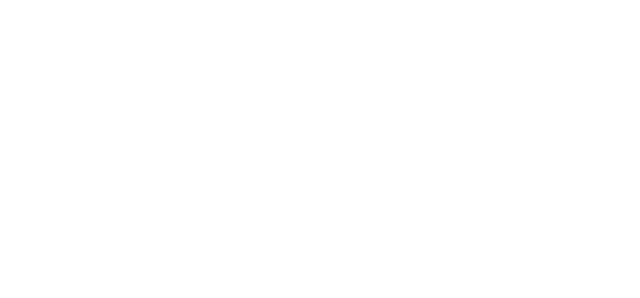
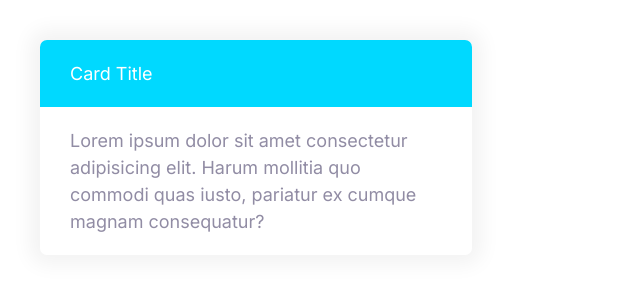
Before and after one commit to faiyazptel/faiyaz, a plain HTML site: page index.html in a window 1280 px wide. Shown: the whole page, without its empty margins (0-640 px from the left). Drawn offline with Linux system fonts and the light colour scheme.

Commit message:
Build card components.

```diff
--- a/css/style.css
+++ b/css/style.css
@@ -248,12 +248,6 @@ a {
   color: #cdcbd7;
 }
 
-@media screen and (min-width: 1024px) {
-  .input {
-    font-size: 1.5rem;
-  }
-}
-
 .input-group {
   border: 1px solid var(--color-border);
   border-radius: var(--border-radius);
@@ -269,3 +263,32 @@ a {
 .input-group .btn {
   margin: 4px;
 }
+
+@media screen and (min-width: 1024px) {
+  .input {
+    font-size: 1.5rem;
+  }
+}
+
+/* Cards */
+
+.card {
+  border-radius: 7px;
+  box-shadow: 0 0 20px 10px #f3f3f3;
+  overflow: hidden;
+}
+
+.card__header,
+.card__body {
+  padding: 2rem 3rem;
+}
+
+.card--primary .card__header {
+  background: var(--color-primary);
+  color: #fff;
+}
+
+.card--secondary .card__header {
+  background: var(--color-secondary);
+  color: #fff;
+}
--- a/index.html
+++ b/index.html
@@ -13,5 +13,16 @@
     <link rel="stylesheet" href="css/normalize.css" />
     <link rel="stylesheet" href="css/style.css" />
   </head>
-  <body></body>
+  <body>
+    <div style="width: 40%; padding: 4rem">
+      <div class="card card--secondary">
+        <header class="card__header">Card Title</header>
+        <div class="card__body">
+          Lorem ipsum dolor sit amet consectetur adipisicing elit. Harum
+          mollitia quo commodi quas iusto, pariatur ex cumque magnam
+          consequatur?
+        </div>
+      </div>
+    </div>
+  </body>
 </html>
```
